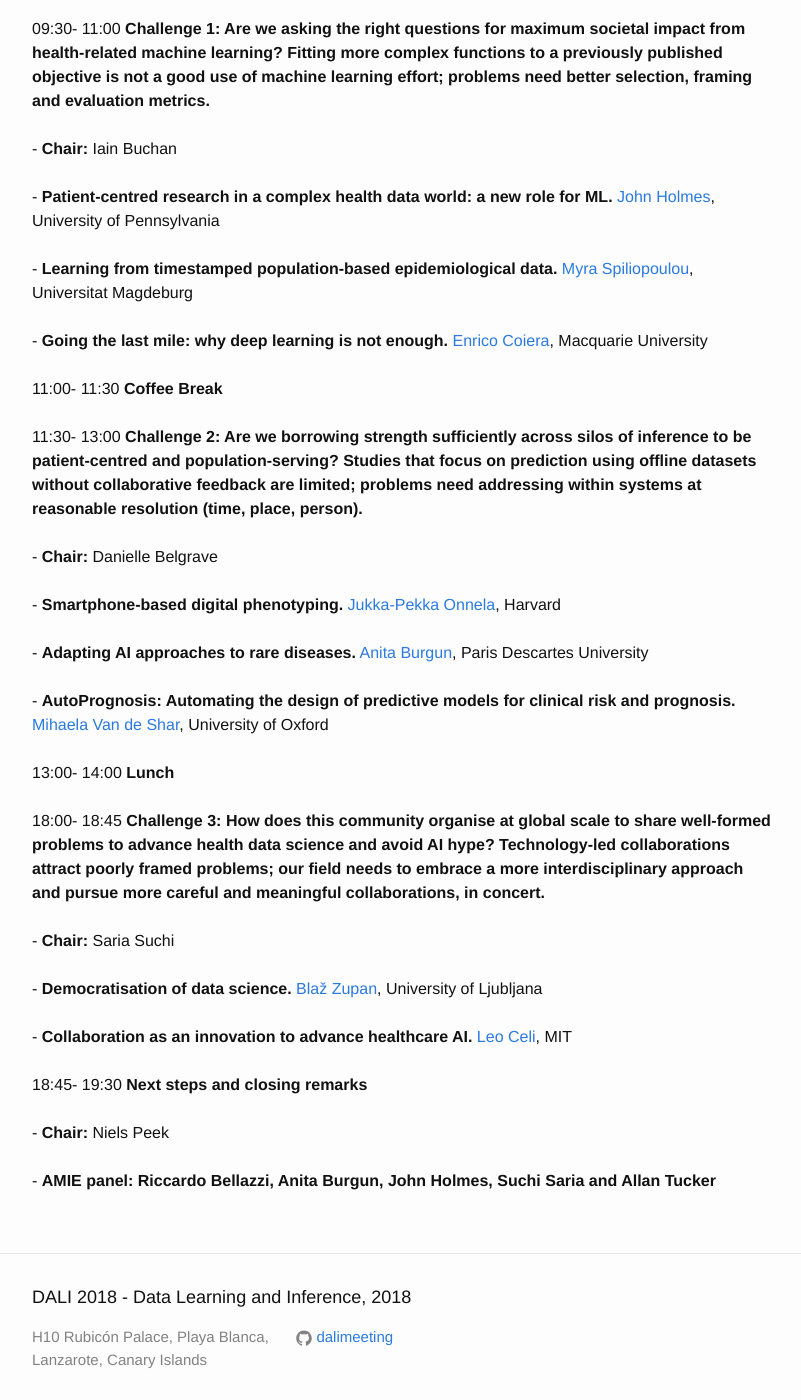
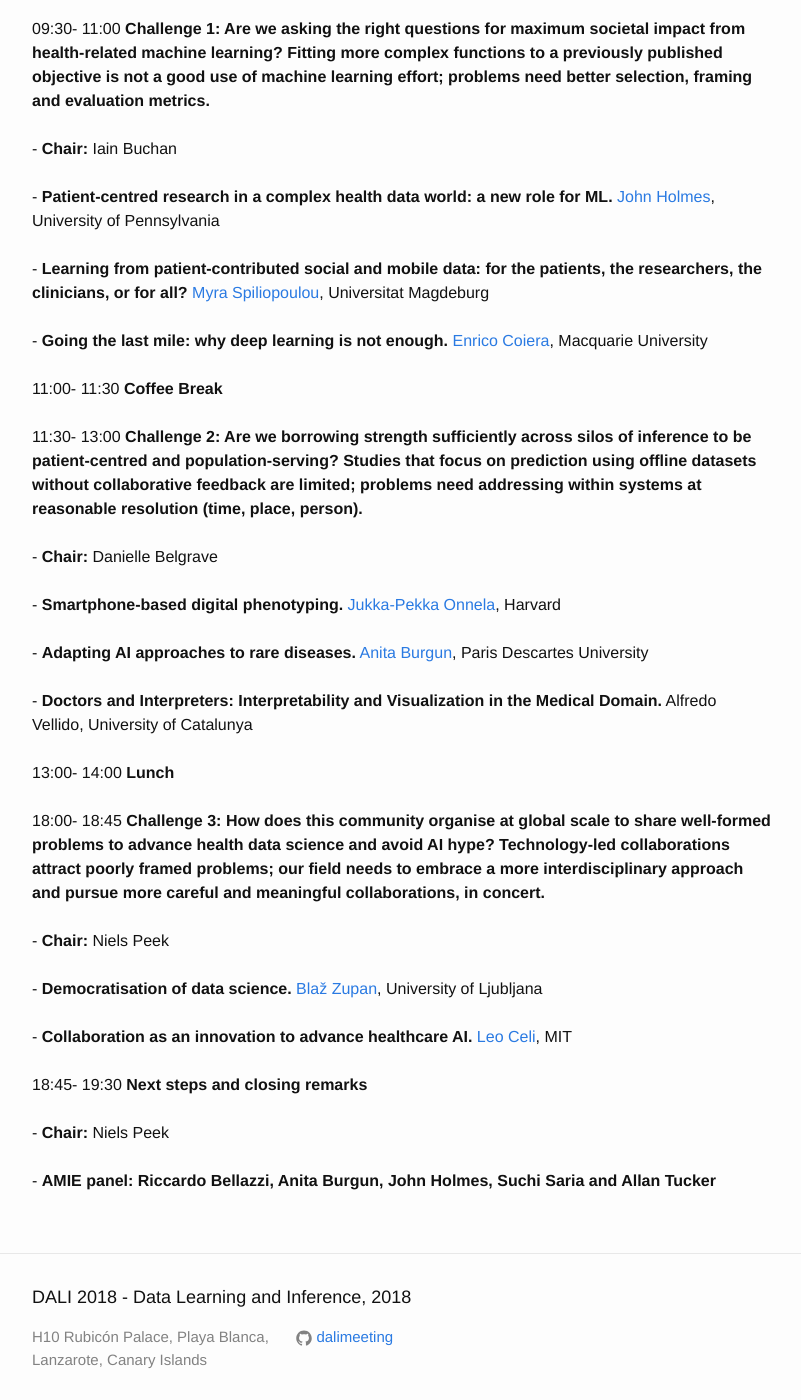
Before and after one commit to dalimeeting/dalimeeting.github.io, a Jekyll site: the page built from _posts/2018-04-05-workshopHealthCare.md, in a window 1280 px wide and 1400 px high, scrolled down 1317 px. Shown: the whole window, without its empty margins (238-1039 px from the left). Built offline with Jekyll 4.4.1, drawn with Linux system fonts in a browser that asks for light colours.

Commit message:
Update 2018-04-05-workshopHealthCare.md

```diff
--- a/_posts/2018-04-05-workshopHealthCare.md
+++ b/_posts/2018-04-05-workshopHealthCare.md
@@ -70,7 +70,7 @@
   youtube:
   start: ""
   end: ""
-- title: "Learning from timestamped population-based epidemiological data."
+- title: "Learning from patient-contributed social and mobile data: for the patients, the researchers, the clinicians, or for all?"
   author:
   - given: Myra
     family: Spiliopoulou
@@ -127,12 +127,12 @@
   youtube:
   start: ""
   end: ""
-- title: "AutoPrognosis: Automating the design of predictive models for clinical risk and prognosis."
+- title: "Doctors and Interpreters: Interpretability and Visualization in the Medical Domain."
   author:
-  - given: Mihaela
-    family: Van de Shar
-    url: http://www.oxford-man.ox.ac.uk/~mvanderschaar/
-    institute: University of Oxford
+  - given: Alfredo
+    family: Vellido
+    url:
+    institute: University of Catalunya
   youtube:
   start: ""
   end: ""
@@ -150,8 +150,8 @@
   end: "18:45"
 - title: "Chair:"
   author:
-  - given: Saria
-    family: Suchi
+  - given: Niels
+    family: Peek
     url:
     institute:
   youtube:
```
